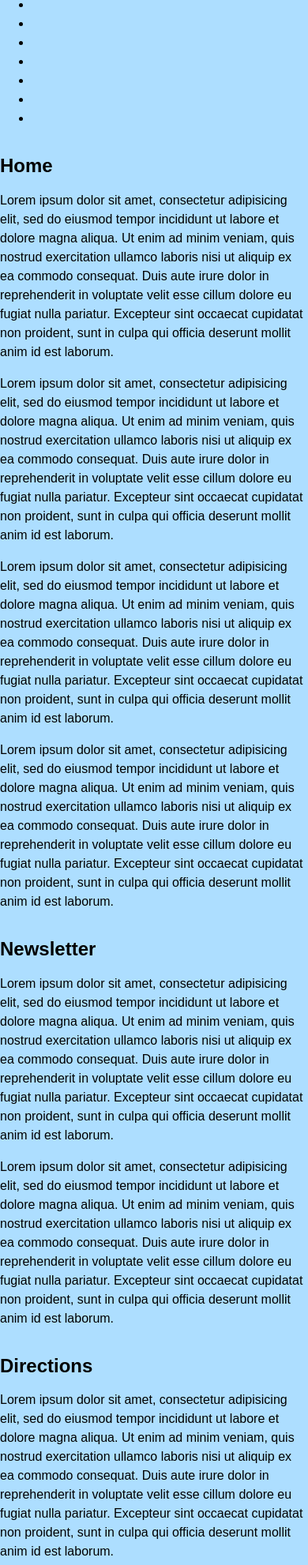
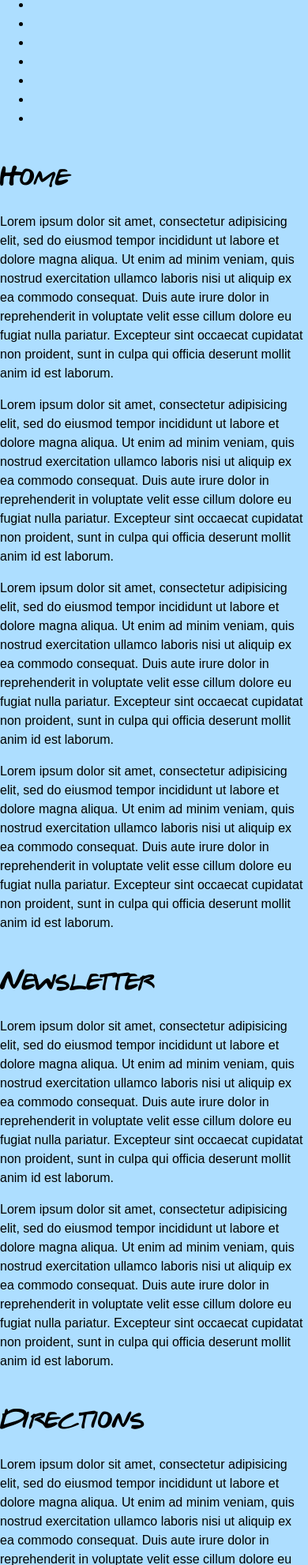
Before and after one commit to jelmervdl/introcie, a PHP site: page /derp.html in a window 390 px wide. Shown: the part 198-2180 px from the top of the page at 79% size. Run offline with PHP 8.4, Linux system fonts and the light colour scheme.

Commit message:
Fucking Fancy Friend Font

```diff
--- a/style.css
+++ b/style.css
@@ -1,3 +1,9 @@
+@font-face
+{
+	font-family: friends;
+	src: url(images/friends.ttf);
+}
+
 body {
 	height: 100%;
 	margin: 0;
@@ -58,7 +64,7 @@ body {
 }
 
 h2 {
-	font-size: 24px;
+	font: 32px friends, sans-serif;
 }
 
 p {
@@ -149,7 +155,12 @@ nav .menu li a:hover {
 	background-color: #ff98b3;
 }
 
+#inschrijven textarea {
+	width: 100%;
+}
+
 input[type=text],
+textarea,
 button {
 	font-size: 16px;
 }
@@ -214,8 +225,7 @@ button {
 		display: block;
 	}
 
-	form table td input[type=text],
-	form table td textarea {
+	form table td input[type=text] {
 		width: 100%;
 	}
 }
```
Also changed, not shown: images/friends.ttf (added).
